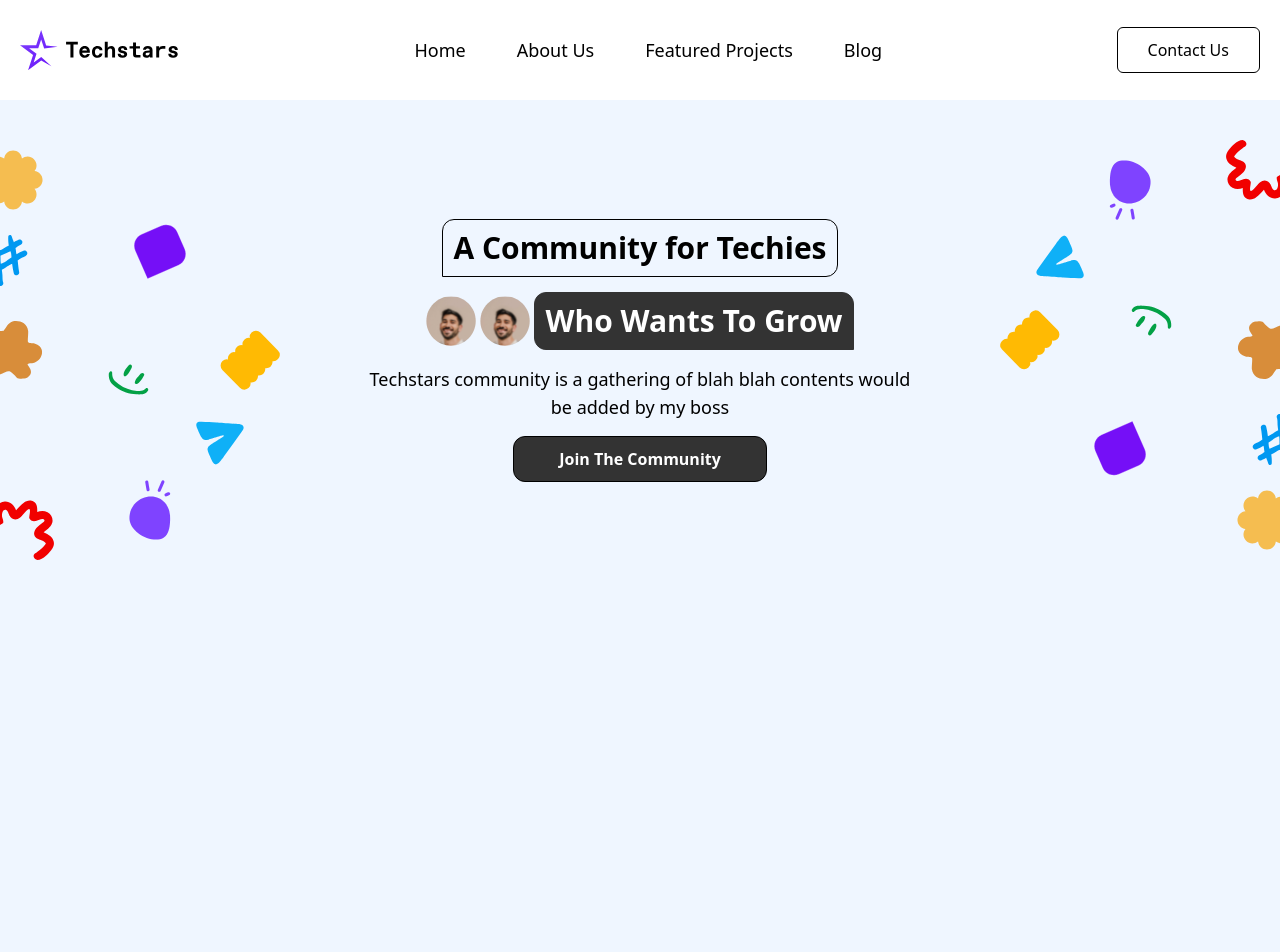
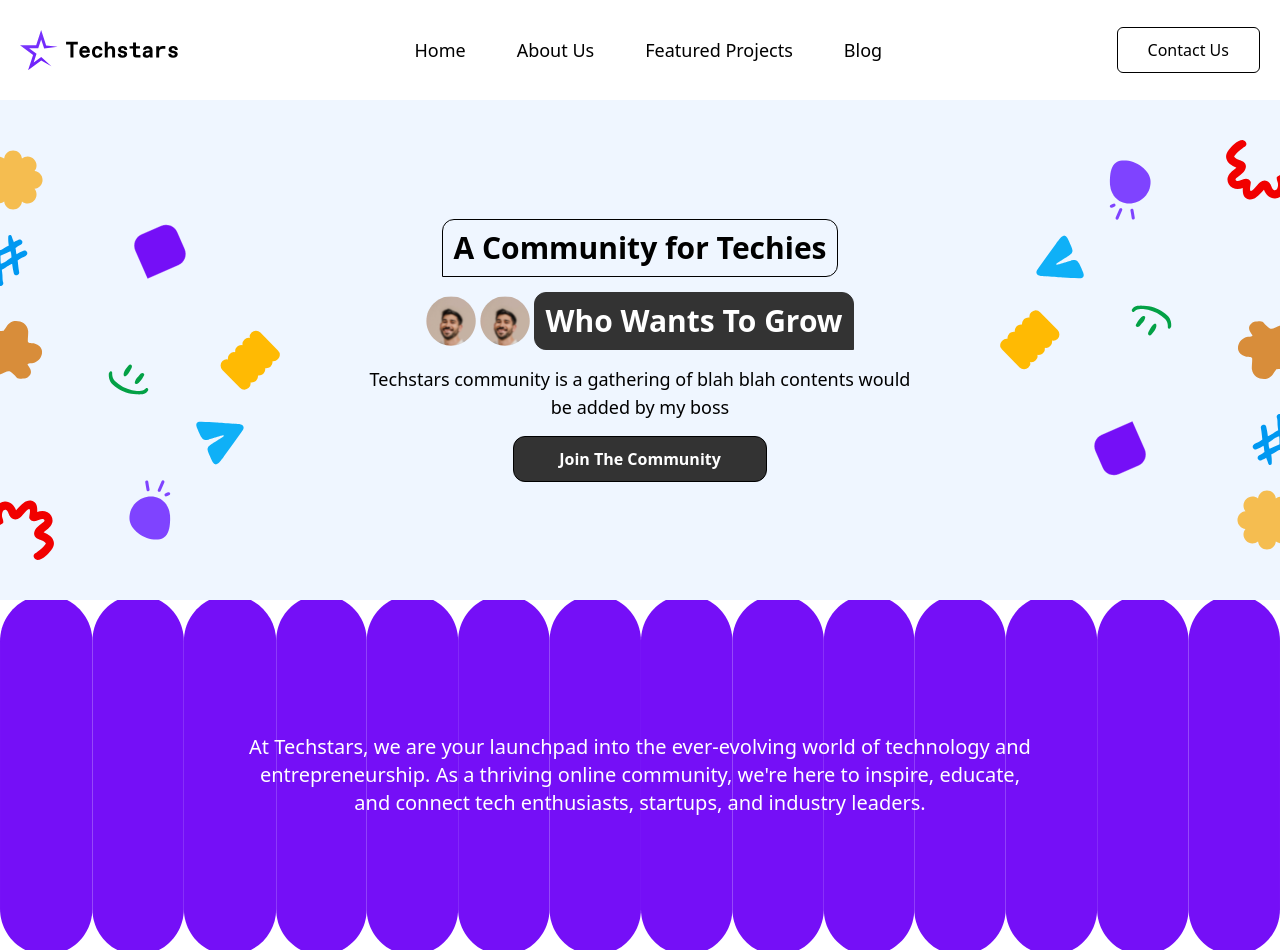
Before and after one commit to TechStarsCommunity/Techstars-Website, a React (Vite) app: page / in a window 1280 px wide. Shown: the top 952 px of the page. Built offline with nearby package versions, Linux system fonts and the light colour scheme.

Commit message:
done with the aout section

```diff
--- a/src/components/About.jsx
+++ b/src/components/About.jsx
@@ -1,9 +1,15 @@
 import React from 'react'
+import about from "../assets/image/about1.svg"
 
 const About = () => {
     return (
-        <div className='w-full h-[500px] relative bg-blue-50 flex items-center justify-center leftAnimation overflow-hidden'>
-
+        <div className='w-full h-[350px] relative bg-white py-3 flex items-center justify-center leftAnimation overflow-hidden'>
+            <img src={about} alt="" className='absolute w-full h-full top-0 left-0 object-cover' />
+            <div className='z-[1] p-2 text-center max-w-[800px]'>
+                <p className='text-lg md:text-xl text-white'>
+                    At Techstars, we are your launchpad into the ever-evolving world of technology and entrepreneurship. As a thriving online community, we're here to inspire, educate, and connect tech enthusiasts, startups, and industry leaders.
+                </p>
+            </div>
         </div>
     )
 }
```
Also changed, not shown: src/assets/image/about.svg (added), src/assets/image/about1.svg (added).
